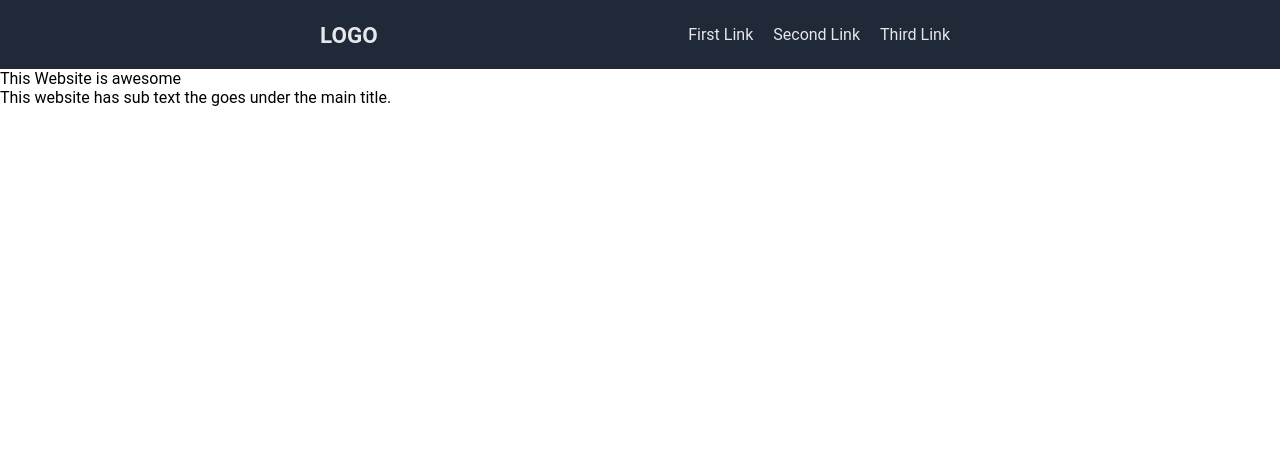
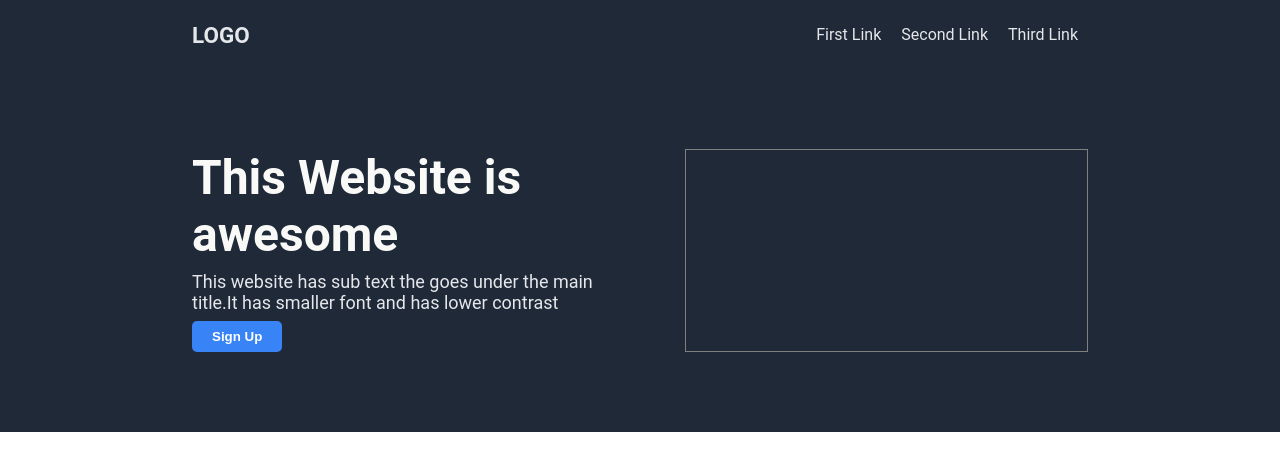
Before and after one commit to ansh-chrs/website-landing-page, a plain HTML site: page index.html in a window 1280 px wide. Drawn offline with Linux system fonts and the light colour scheme.

Commit message:
Style the top most section
The elements of topmost section like the hero text, sub text and button
are styled. Section is divided to text part and image part using flexbox

```diff
--- a/index.html
+++ b/index.html
@@ -24,10 +24,11 @@
     <main>
         <section id="top-section">
             <article id="top-text">
-                <span class="hero">This Website is awesome</span>
-                <p>This website has sub text the goes under the main title. </p>
+                <span id="hero-text">This Website is awesome</span>
+                <p id="sub-text" >This website has sub text the goes under the main title.It has smaller font and has lower contrast </p>
+                <button id="button-top">Sign Up</button>
             </article>
-            <article></article>
+            <article id="top-image"></article>
         </section>
 
     </main>
--- a/style.css
+++ b/style.css
@@ -9,11 +9,12 @@ body{
     font-family: 'Roboto', sans-serif;
 }
 
+/* Styling for header section */
 
 header{
     display:flex;
     width:100%;
-    padding:20px 25%;
+    padding:20px 15%;
     justify-content: space-between;
     align-items: center;
     background-color: #1F2937;
@@ -38,3 +39,48 @@ ul li{
  color: #E5E7EB;
  font-weight: bolder;
 }
+
+/* Top section */
+
+#top-section{
+    width:100%;
+    background-color: #1F2937;
+    padding:80px 15% 80px 15%;
+    display:flex;
+}
+
+#top-text{
+    flex:1;
+}
+
+#top-image{
+    width:45%;
+   border: 1px solid grey;
+   margin-left:5%;
+}
+
+#hero-text{
+    font-size:48px;
+    font-weight:bold;
+    color:#F9FAF8;
+    margin-bottom: 8px;
+    /* For margins of span to be respected, you need to make it a block level element */
+    display: block;
+}
+
+#sub-text{
+    font-size: 18px;
+    color:#E5E7EB;
+    margin-bottom: 8px;
+}
+
+#button-top{
+
+    background-color: #3883F6;
+    color:white;
+    padding:8px 20px;
+    border: none;
+    border-radius: 5px;
+    font-weight: 600;
+    cursor: pointer;
+}
```
